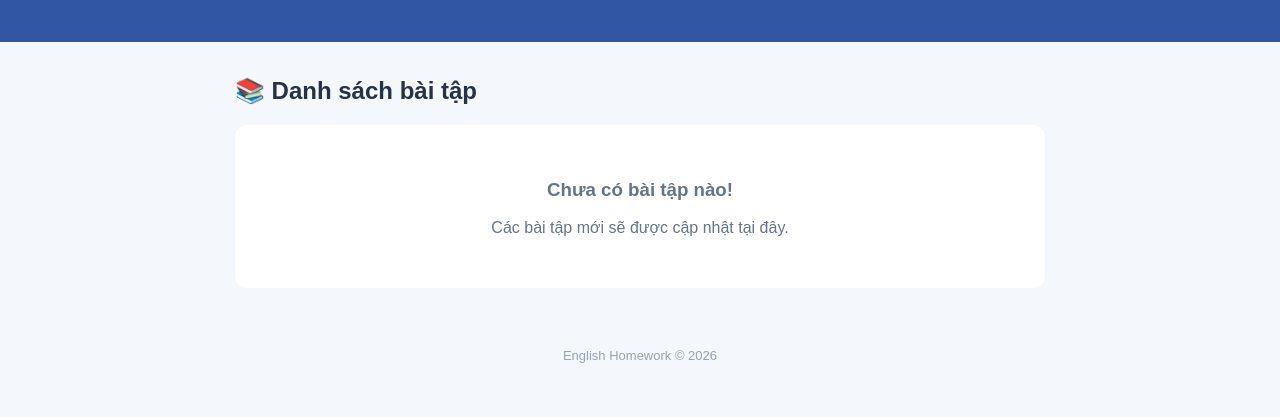
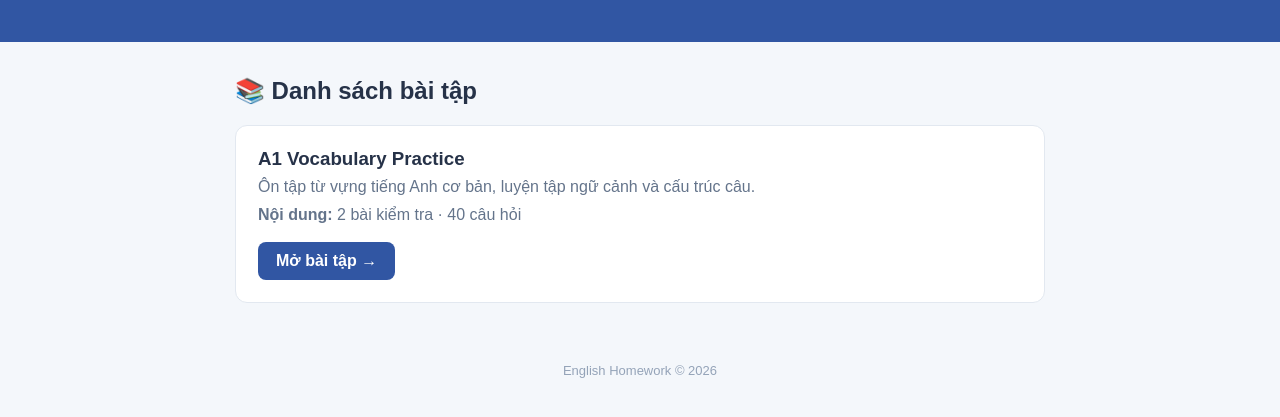
Before and after one commit to ndgb17102009-byte/English-Homework, a plain HTML site: page index.html in a window 1280 px wide. Shown: the part 115-532 px from the top of the page. Drawn offline with Linux system fonts and the light colour scheme.

Commit message:
Connect first exercise to homepage

```diff
--- a/index.html
+++ b/index.html
@@ -59,6 +59,20 @@
             color: #64748b;
             margin: 0;
         }
+        .exercise-button {
+    display: inline-block;
+    margin-top: 18px;
+    padding: 10px 18px;
+    background: #3156a3;
+    color: white;
+    text-decoration: none;
+    border-radius: 8px;
+    font-weight: bold;
+}
+
+.exercise-button:hover {
+    background: #24427e;
+}
 
         .empty {
             text-align: center;
@@ -86,10 +100,24 @@
     <main>
         <h2 class="section-title">📚 Danh sách bài tập</h2>
 
-        <div class="empty">
-            <h3>Chưa có bài tập nào!</h3>
-            <p>Các bài tập mới sẽ được cập nhật tại đây.</p>
-        </div>
+       <div class="exercise">
+    <h3>A1 Vocabulary Practice</h3>
+
+    <p>
+        Ôn tập từ vựng tiếng Anh cơ bản,
+        luyện tập ngữ cảnh và cấu trúc câu.
+    </p>
+
+    <p style="margin-top: 10px;">
+        <strong>Nội dung:</strong>
+        2 bài kiểm tra · 40 câu hỏi
+    </p>
+
+    <a href="exercises/hw25.10.html"
+       class="exercise-button">
+        Mở bài tập →
+    </a>
+</div>
     </main>
 
     <footer>
```
